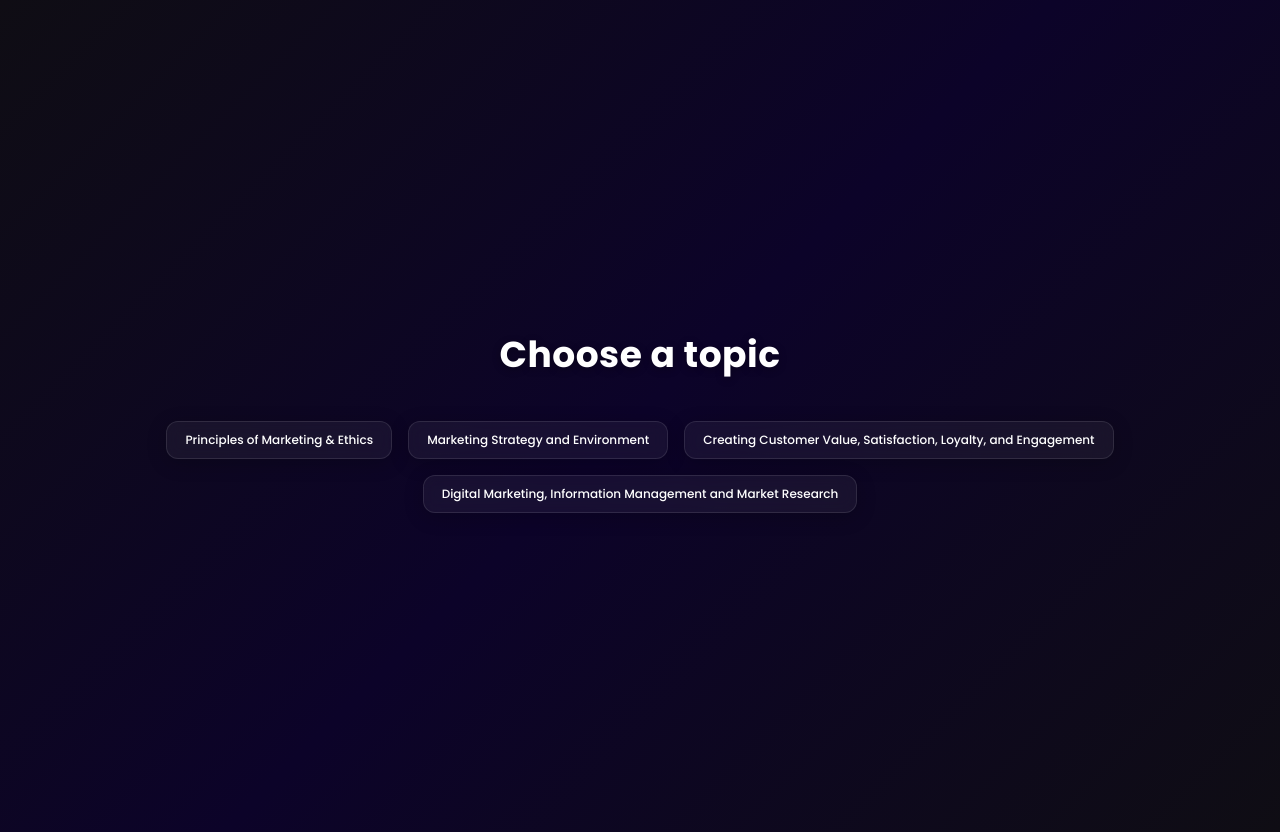
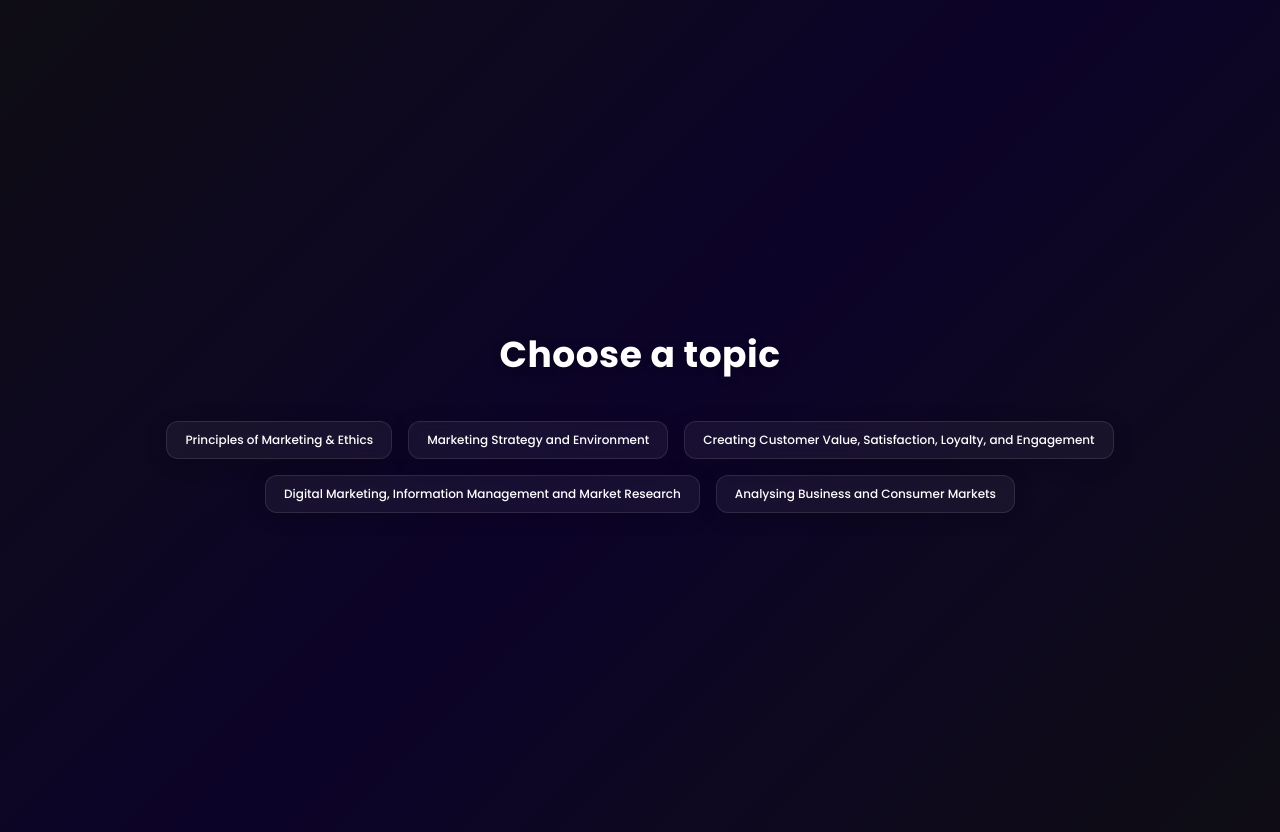
Before and after one commit to osterowsky/innovation-mgt, a React (Vite) app: page / in a window 1280 px wide. Built offline with nearby package versions, Linux system fonts and the light colour scheme.

Commit message:
feature: add topic 5th

```diff
--- a/src/App.tsx
+++ b/src/App.tsx
@@ -6,7 +6,8 @@ const TOPICS = [
   'Principles of Marketing & Ethics',
   'Marketing Strategy and Environment',
   'Creating Customer Value, Satisfaction, Loyalty, and Engagement',
-  'Digital Marketing, Information Management and Market Research'
+  'Digital Marketing, Information Management and Market Research',
+  'Analysing Business and Consumer Markets'
 ]
 
 export default function App() {
```
Also changed, not shown: 1 other file (tests, documents, lock files or other folders).
